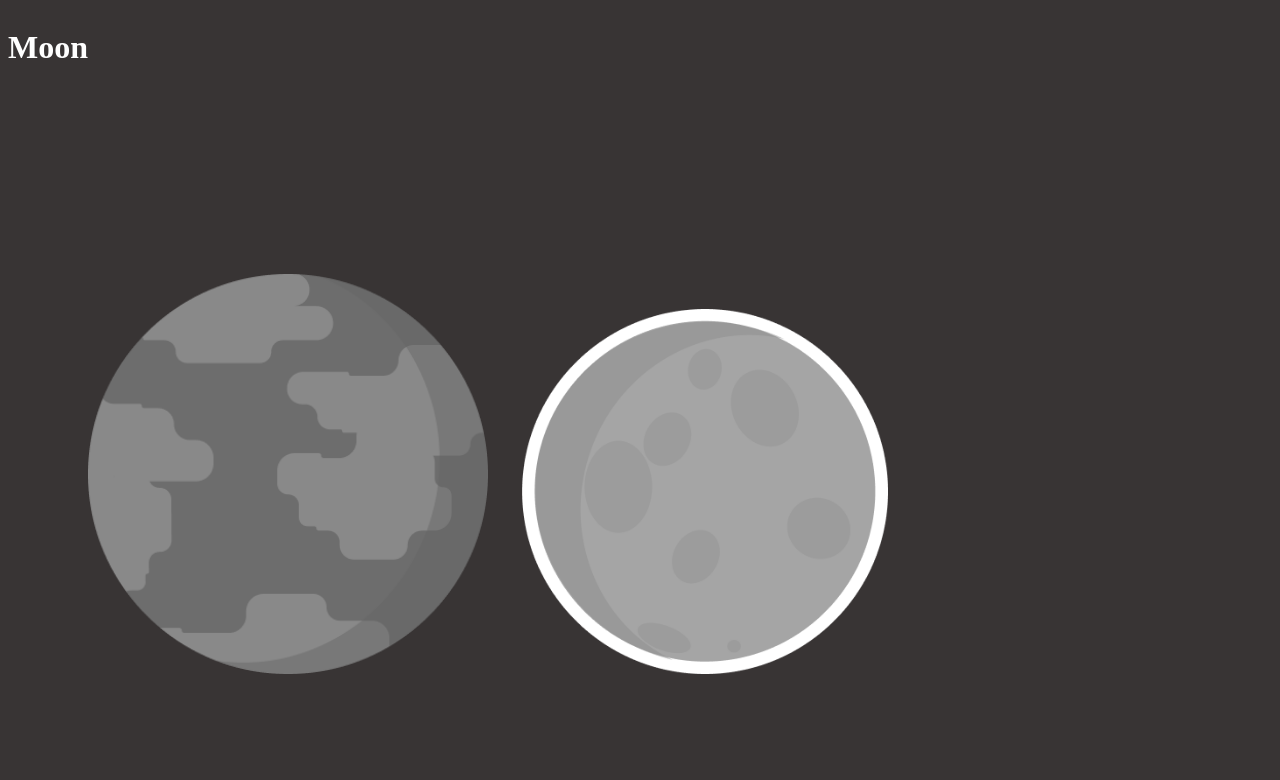
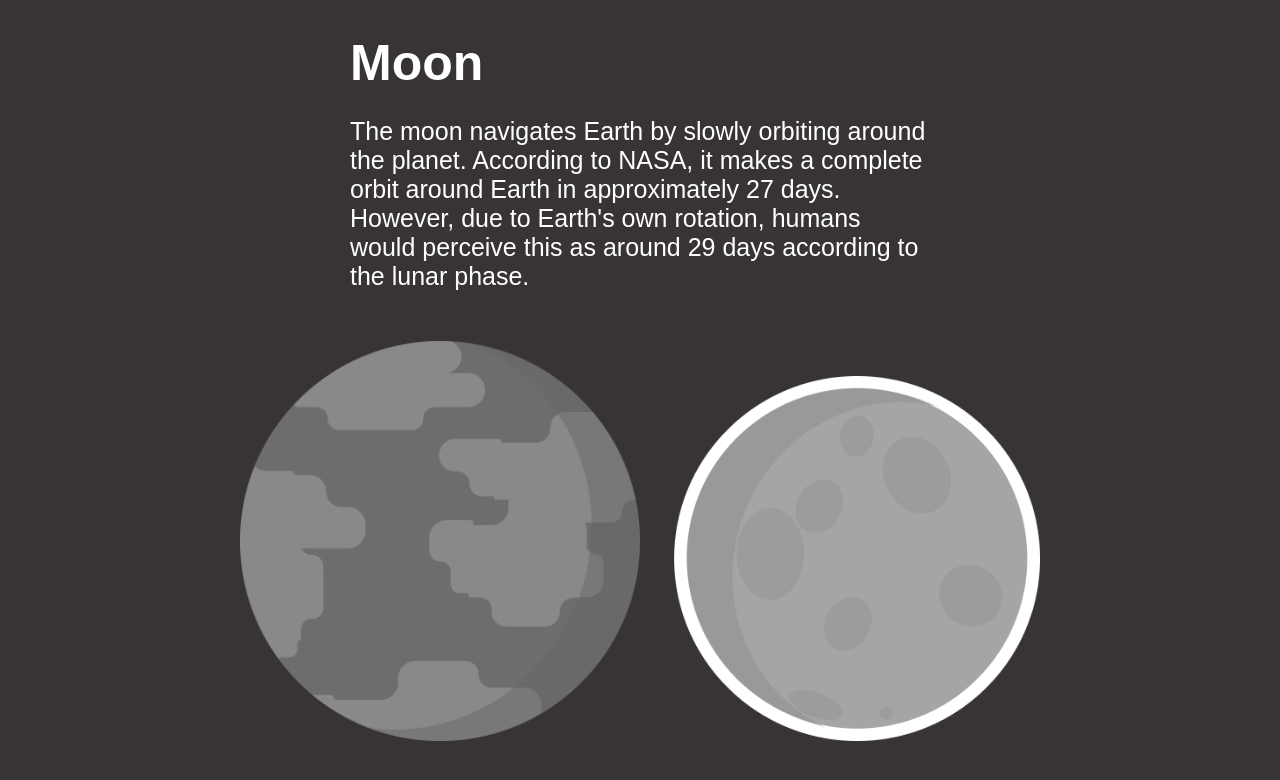
Before and after one commit to brooklando/mi449-lab01, an Eleventy site: page moon/moon.html in a window 1280 px wide. Built offline with nearby package versions, Linux system fonts and the light colour scheme; Eleventy itself is replaced by a stand-in of ours; files that its build step writes are made by us from their sources.

Commit message:
code in buttons and information

```diff
--- a/moon/moon.html
+++ b/moon/moon.html
@@ -8,11 +8,10 @@
 </head>
 <body>
     <header><h1>Moon</h1></header>
-    <p>
+    <p>The moon navigates Earth by slowly orbiting around the planet. According to NASA, it makes a complete orbit around Earth in approximately 27 days. However, due to Earth's own rotation, humans would perceive this as around 29 days according to the lunar phase.</p>
+    <div>
         <a href="../index.html"><img src="../images/earth.png" alt="The Earth" width="400" height="400"></a>
-    </p>
-    <p>
         <a href="index.html"><img src="../images/moon1.png" alt="The Moon" width="400" height="400"></a>
-    </p>
+    </div>
 </body>
 </html>
--- a/style.css
+++ b/style.css
@@ -1,13 +1,26 @@
+html {
+    font-family: Arial, Helvetica, sans-serif;
+}
+
 body {
     background-color: #383434;
     color: white;
-    display:flex;
+    margin: 10px 350px 0px 350px;
 }
 
+
 h1 {
-    justify-content: center;
+    font-size: 50px;
+    margin-bottom: 20px;
 }
 
 p {
-    padding-top: 250px;
+    font-size: 25px;
+    margin-bottom: 50px;
 }
+
+
+div {
+    display: flex;
+    justify-content: center;
+}
```
Also changed, not shown: 4 other files.
